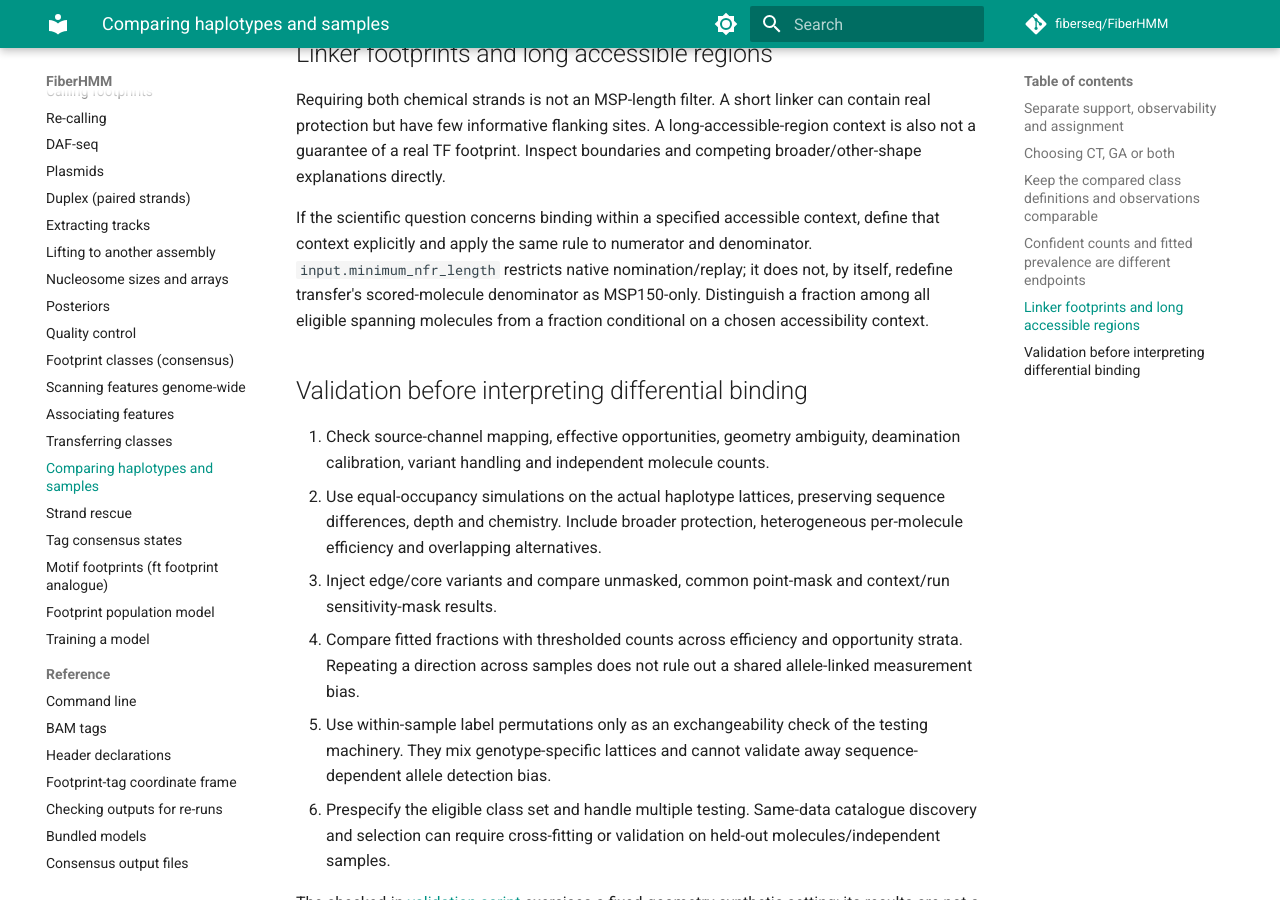
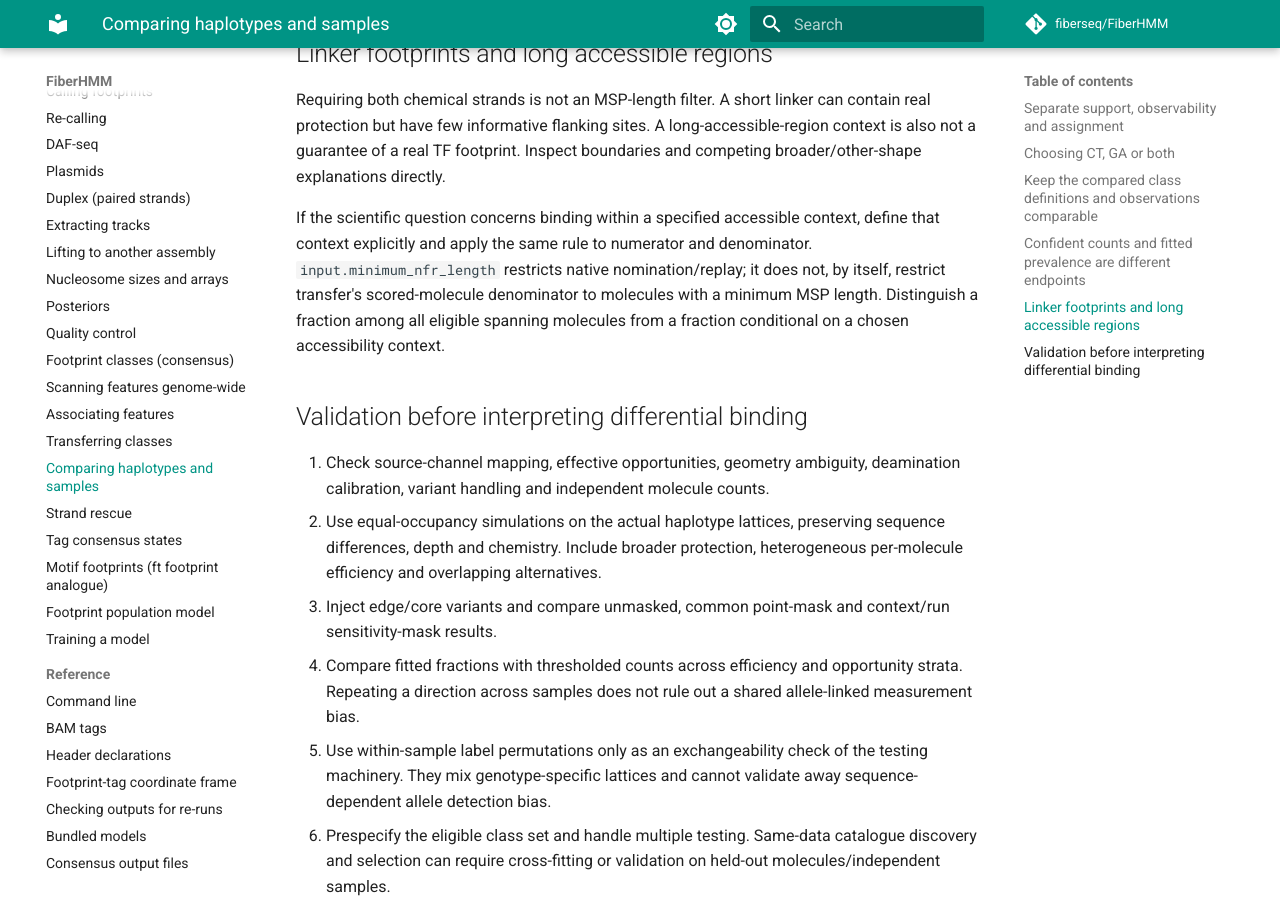
Before and after one commit to fiberseq/FiberHMM, an MkDocs documentation site: the page built from docs/workflows/consensus-comparisons.md, in a window 1280 px wide and 900 px high, scrolled down 3670 px. Built offline with MkDocs 1.6.1 and Material for MkDocs 9.7.7, drawn with Linux system fonts in a browser that asks for light colours; comment, search, counter and statistics services are not loaded.

Commit message:
Tidy 3.3.0 changelog and comparison docs; fail loudly without a CIGAR
List the new manifest/catalogue fields under Added, describe the MSP
context filter generically, drop an unverified build claim from the
validation note, and make the mask mapper raise on objects without a CIGAR
instead of leaving them unmasked.

Co-Authored-By: Claude Opus 5.5 <noreply@anthropic.com>

```diff
--- a/docs/workflows/consensus-comparisons.md
+++ b/docs/workflows/consensus-comparisons.md
@@ -155,8 +155,8 @@ Inspect boundaries and competing broader/other-shape explanations directly.
 If the scientific question concerns binding within a specified accessible
 context, define that context explicitly and apply the same rule to numerator
 and denominator. `input.minimum_nfr_length` restricts native nomination/replay;
-it does not, by itself, redefine transfer's scored-molecule denominator as
-MSP150-only. Distinguish a fraction among all eligible spanning molecules
+it does not, by itself, restrict transfer's scored-molecule denominator to
+molecules with a minimum MSP length. Distinguish a fraction among all eligible spanning molecules
 from a fraction conditional on a chosen accessibility context.
 
 ## Validation before interpreting differential binding
```
Also changed, not shown: CHANGELOG.md (+3 -3 lines), scripts/validation/consensus-comparisons.md (+3 -3 lines), 1 other file.
